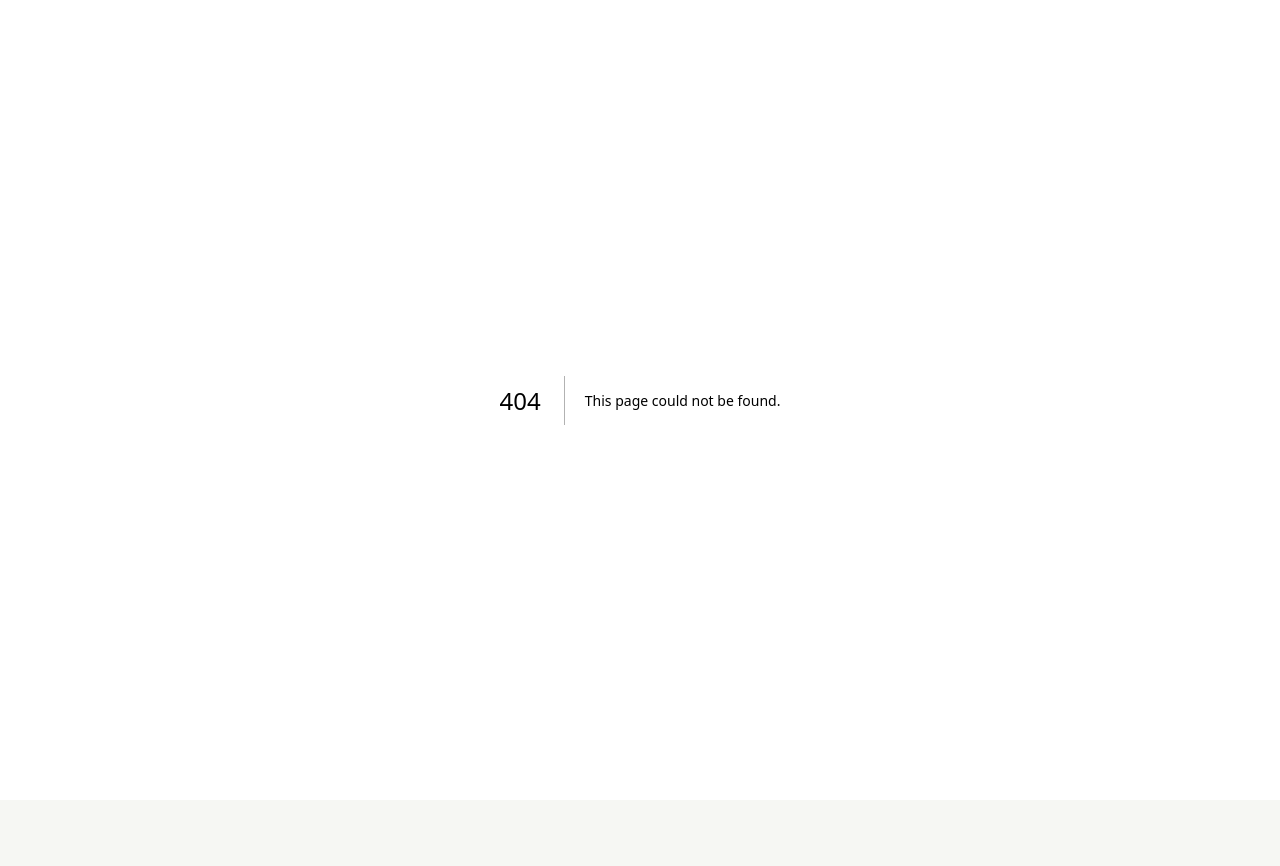
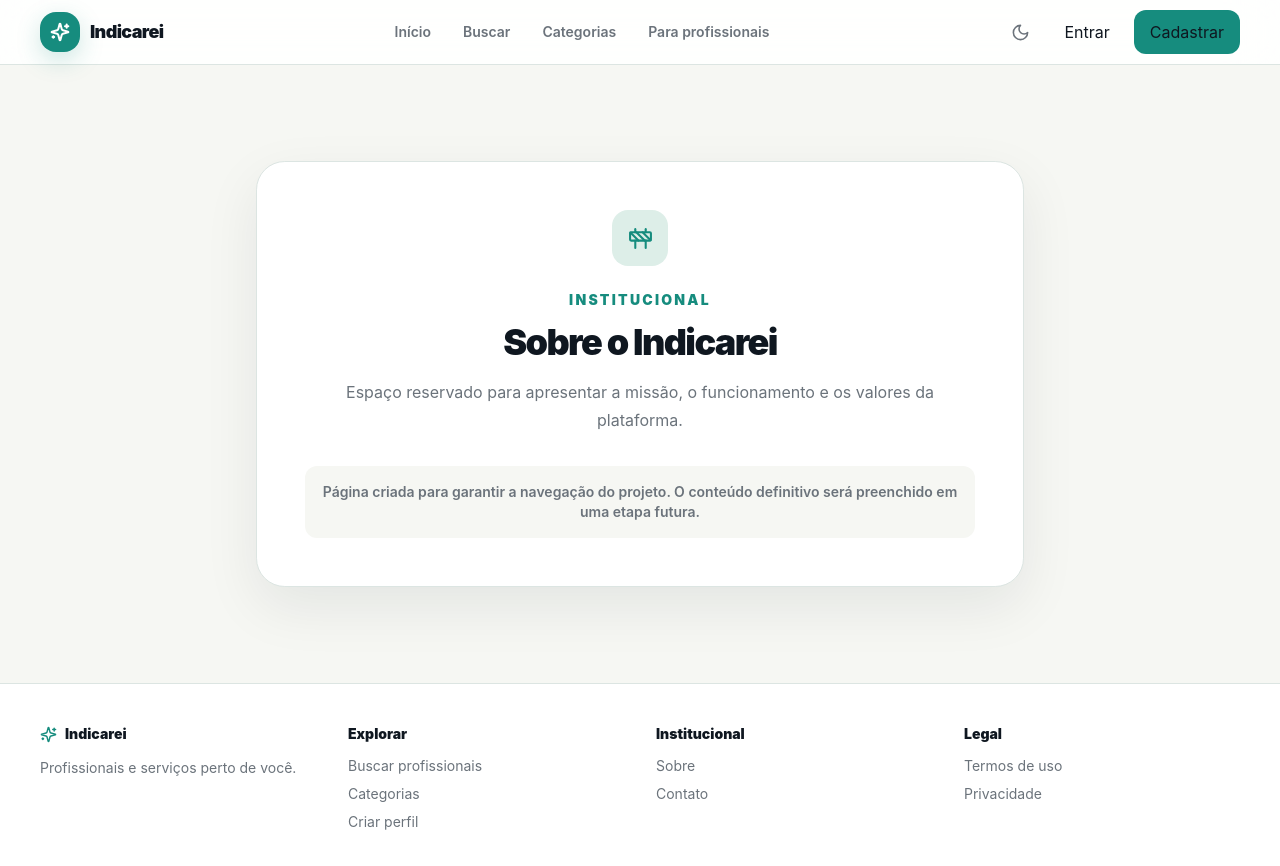
Before and after one commit to JoelsonJSantos/indicarei-v2, a Next.js app: page /sobre in a window 1280 px wide. Before the commit this address had no page. Shown: the top 866 px of the page. Before the commit the page ends 800 px from the top, so only its background shows below. Built offline with nearby package versions, Linux system fonts and the light colour scheme.

Commit message:
feat: cria página provisória sobre

```diff
--- /dev/null
+++ b/src/app/sobre/page.tsx
@@ -0,0 +1,11 @@
+import { PublicPlaceholderPage } from "@/components/public-placeholder-page";
+
+export default function AboutPage() {
+  return (
+    <PublicPlaceholderPage
+      eyebrow="Institucional"
+      title="Sobre o Indicarei"
+      description="Espaço reservado para apresentar a missão, o funcionamento e os valores da plataforma."
+    />
+  );
+}
```
